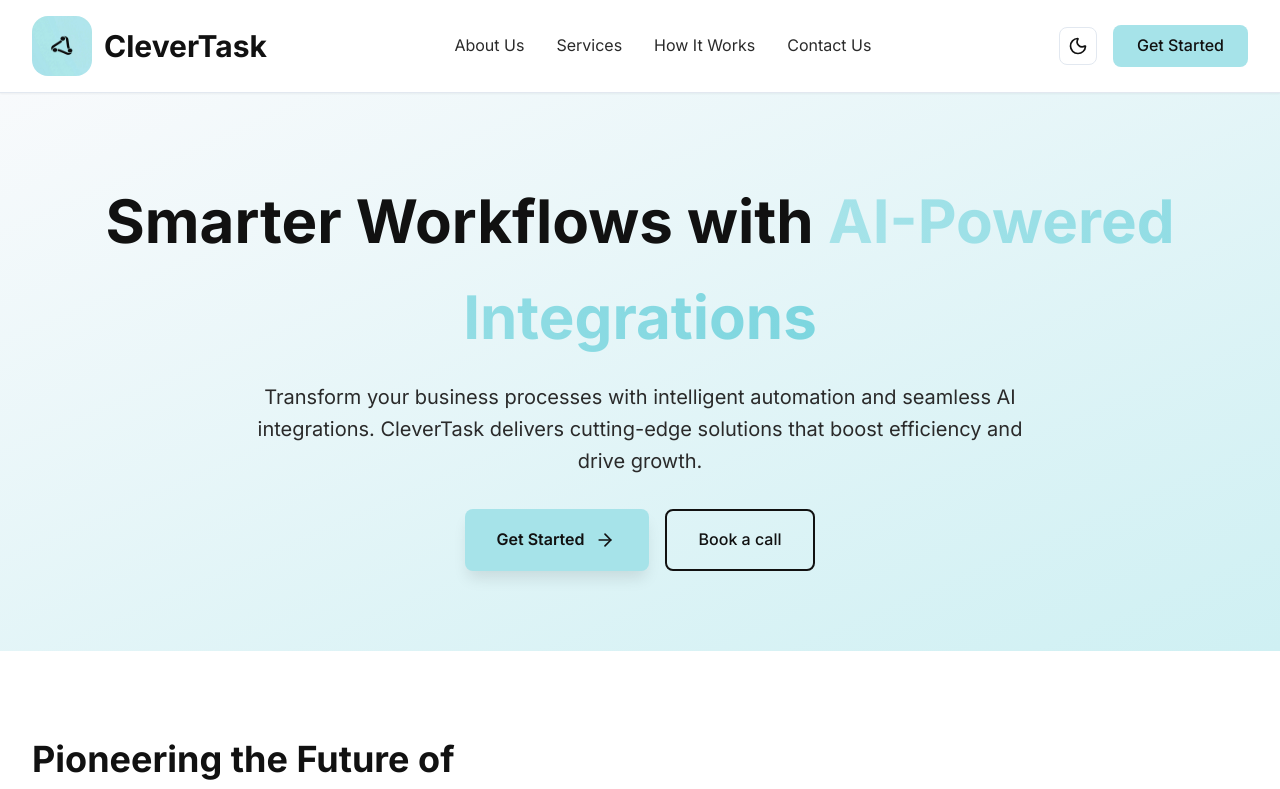
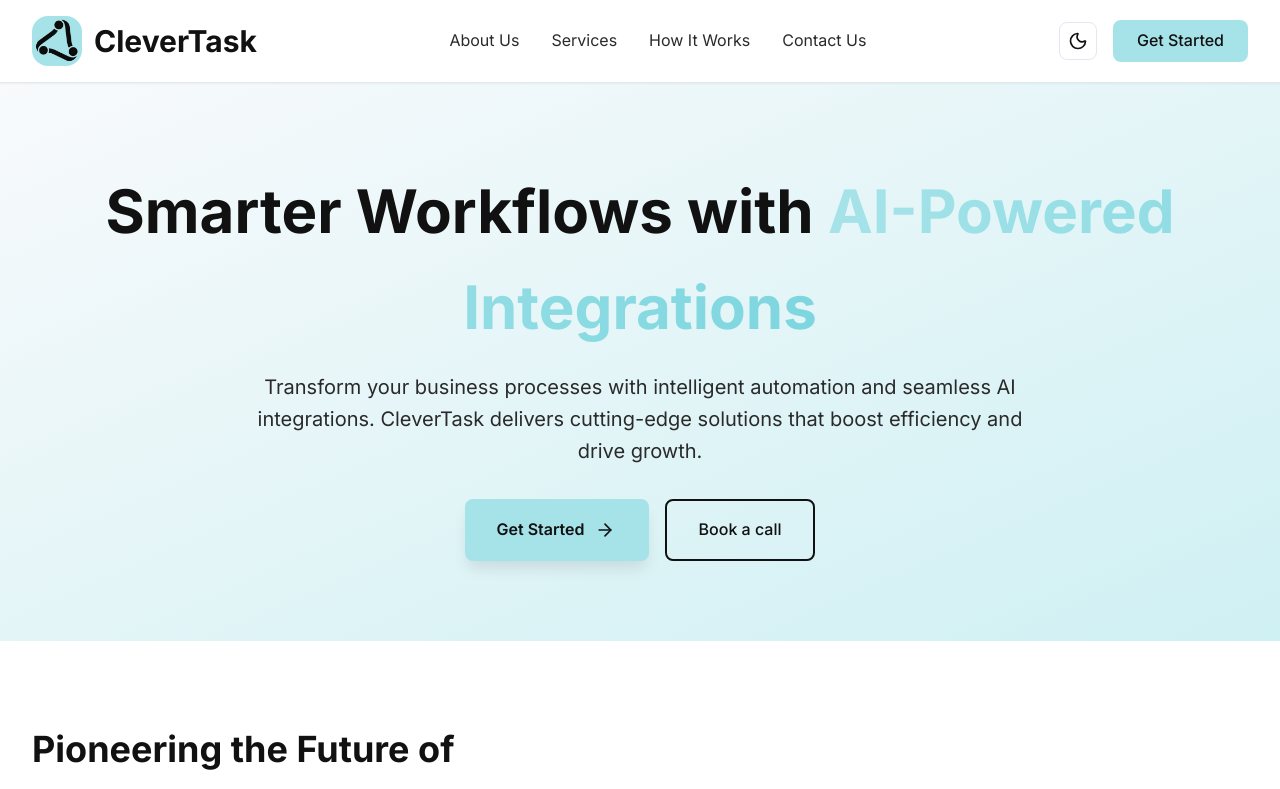
Before and after one commit to tonyfayez111/clevertask, a Next.js app: page / in a window 1280 px wide. Shown: the top 789 px of the page. Built offline with nearby package versions, Linux system fonts and the light colour scheme.

Commit message:
logo changed

```diff
--- a/components/Logo.tsx
+++ b/components/Logo.tsx
@@ -8,7 +8,7 @@ export default function Logo({ size = 'lg', showText = true }: LogoProps) {
   const dimensions = {
     sm: { width: 32, height: 32, text: 'text-lg' },
     md: { width: 40, height: 40, text: 'text-2xl' },
-    lg: { width: 60, height: 60, text: 'text-3xl' }
+    lg: { width: 50, height: 50, text: 'text-3xl' }
   };
 
   const { width, height, text } = dimensions[size];
```
Also changed, not shown: public/logo.jpg.
